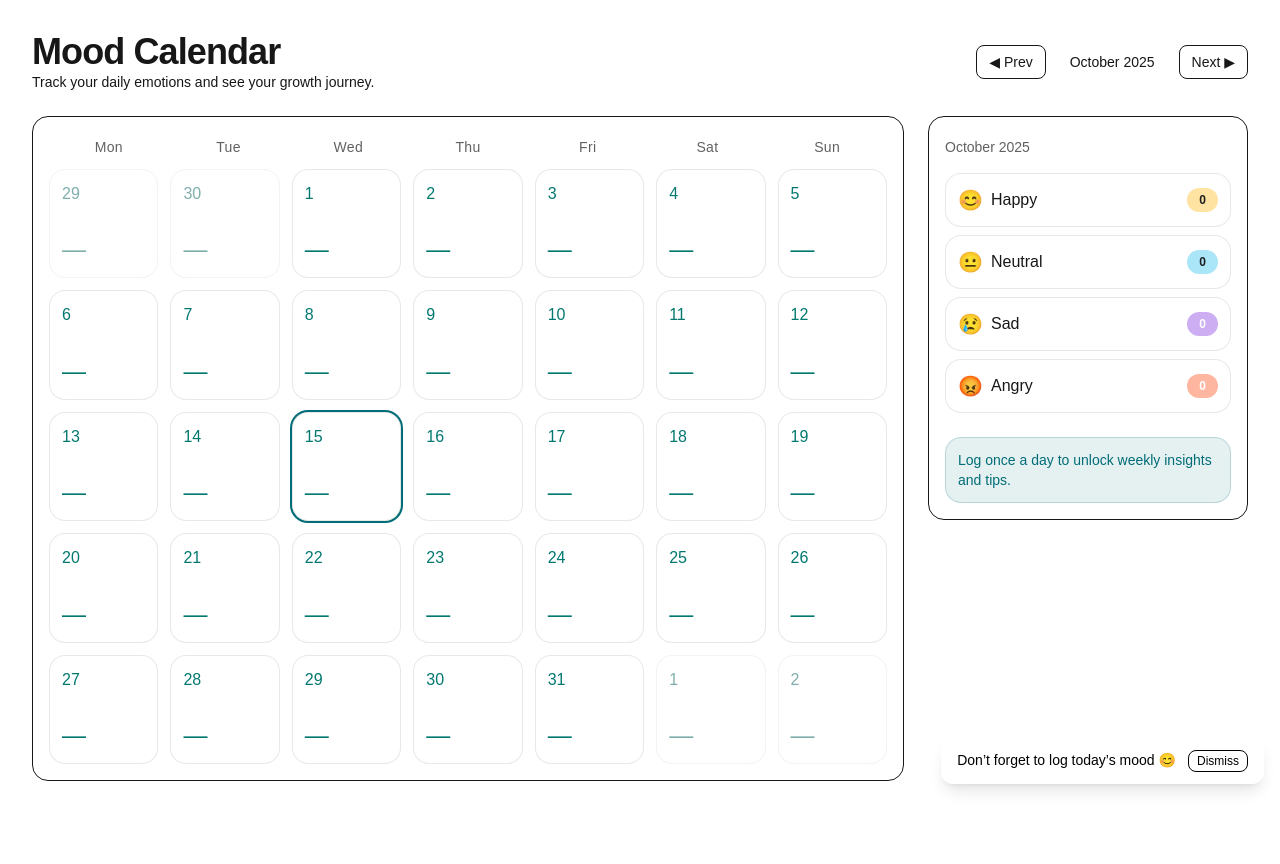
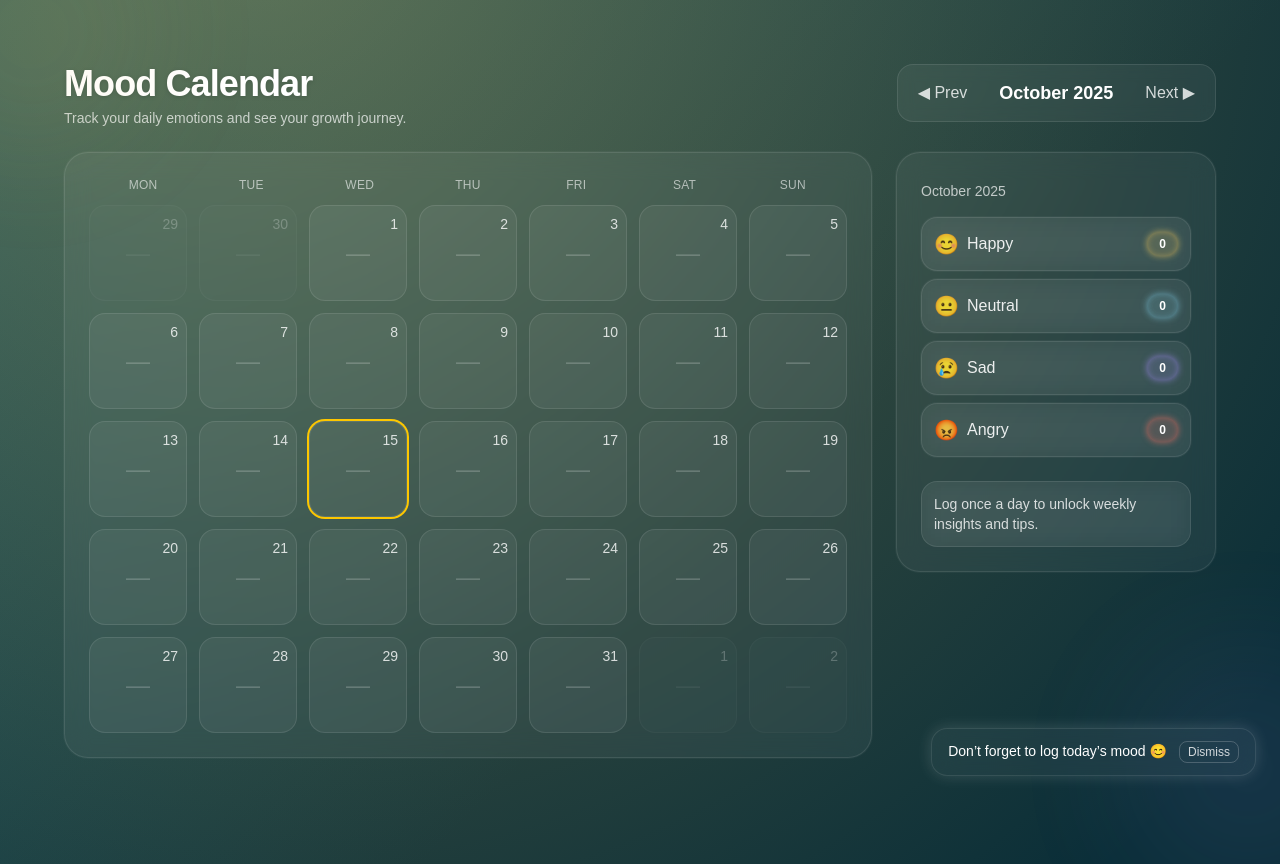
Before and after one commit to wahabahmed25/trance4mation-temp, a Next.js app in the folder frontend/: page /mood-calendar in a window 1280 px wide. Before the commit the page ends 813 px from the top, so only its background shows below. Built offline with nearby package versions, Linux system fonts and the light colour scheme; no server answers; the database is empty.

Commit message:
Updated User Interface

```diff
--- a/frontend/src/app/mood-calendar/page.tsx
+++ b/frontend/src/app/mood-calendar/page.tsx
@@ -3,5 +3,29 @@ import MoodCalendarView from "@/features/mood-calendar/MoodCalendarView";
 export const metadata = { title: "Mood Calendar | Play to Heal" };
 
 export default function MoodCalendarPage() {
-  return <MoodCalendarView />;
+  return (
+    <div
+      className="min-h-screen w-full text-white"
+      style={{
+        background: `radial-gradient(80rem 80rem at 20% -10%, rgba(244,201,93,0.35), transparent),
+                     linear-gradient(135deg, #0F4C5C, #0A2E38 60%)`,
+      }}
+    >
+      <main className="mx-auto max-w-7xl px-4 py-8 md:px-8">
+        <MoodCalendarView />
+      </main>
+
+      {/* Subtle glowing corner accents */}
+      <div className="pointer-events-none fixed inset-0" aria-hidden>
+        <div
+          className="absolute -left-24 -top-24 h-64 w-64 rounded-full blur-3xl"
+          style={{ background: "#F4C95D", opacity: 0.08 }}
+        />
+        <div
+          className="absolute -bottom-24 -right-24 h-64 w-64 rounded-full blur-3xl"
+          style={{ background: "#A78BFA", opacity: 0.08 }}
+        />
+      </div>
+    </div>
+  );
 }
--- a/frontend/src/features/mood-calendar/MoodCalendarView.tsx
+++ b/frontend/src/features/mood-calendar/MoodCalendarView.tsx
@@ -7,13 +7,13 @@ import { MoodPicker } from "./components/MoodPicker";
 import { SummarySidebar } from "./components/SummarySidebar";
 import { ReminderToast } from "./components/ReminderToast";
 import { generateMonthDays } from "./utils/calendar";
-import type { MoodType } from "@/features/mood-calendar/types";
+import type { MoodType, NullableMood } from "@/features/mood-calendar/types";
 import { saveMood, loadMoods } from "@/lib/api/moods";
 
 export default function MoodCalendarView() {
   const [currentMonth, setCurrentMonth] = useState(new Date());
   const [selectedDate, setSelectedDate] = useState<string | null>(null);
-  const [moodsByDay, setMoodsByDay] = useState<Record<string, MoodType | null>>({});
+  const [moodsByDay, setMoodsByDay] = useState<Record<string, NullableMood>>({});
   const [sidebarOpen, setSidebarOpen] = useState(true);
 
   // TODO: replace with real Firebase Auth user later
@@ -39,7 +39,8 @@ export default function MoodCalendarView() {
     setSelectedDate(dateKey);
   }
 
-  async function handleSelectMood(mood: MoodType) {
+  // ✅ Accept MoodType | null so we can also clear moods
+  async function handleSelectMood(mood: NullableMood) {
     if (!selectedDate) return;
 
     // Update UI immediately
@@ -59,33 +60,34 @@ export default function MoodCalendarView() {
   const days = generateMonthDays(currentMonth, moodsByDay);
 
   return (
-    <main className="min-h-screen bg-gradient-to-br from-brand-paper to-white p-4 sm:p-6 lg:p-8">
+    <main className="min-h-screen px-4 py-8 md:px-8">
       {/* Header */}
       <header className="mb-6 flex flex-col gap-4 sm:flex-row sm:items-center sm:justify-between">
         <div>
-          <h1 className="text-3xl font-extrabold tracking-tight text-brand-teal sm:text-4xl">
+          <h1 className="text-4xl font-extrabold tracking-tight text-white drop-shadow-sm">
             Mood Calendar
           </h1>
-          <p className="text-sm text-brand-ink/70">
+          <p className="mt-1 text-sm text-white/70">
             Track your daily emotions and see your growth journey.
           </p>
         </div>
 
-        <div className="flex items-center gap-2">
+        {/* Month switcher */}
+        <div className="flex items-center gap-2 self-start rounded-2xl border border-white/10 bg-white/5 px-2 py-2 backdrop-blur">
           <button
-            className="rounded-lg border border-brand-teal/20 px-3 py-1.5 text-sm text-brand-teal hover:bg-brand-teal/10 transition"
+            className="rounded-xl px-3 py-2 text-white/80 hover:bg-white/10 transition"
             onClick={() => setCurrentMonth(subMonths(currentMonth, 1))}
           >
             ◀ Prev
           </button>
-          <div className="rounded-lg bg-white px-4 py-1.5 text-sm font-medium text-brand-ink shadow-card">
+          <span className="px-3 py-1 text-lg font-semibold tabular-nums text-white">
             {currentMonth.toLocaleString(undefined, {
               month: "long",
               year: "numeric",
             })}
-          </div>
+          </span>
           <button
-            className="rounded-lg border border-brand-teal/20 px-3 py-1.5 text-sm text-brand-teal hover:bg-brand-teal/10 transition"
+            className="rounded-xl px-3 py-2 text-white/80 hover:bg-white/10 transition"
             onClick={() => setCurrentMonth(addMonths(currentMonth, 1))}
           >
             Next ▶
@@ -95,29 +97,31 @@ export default function MoodCalendarView() {
 
       {/* Layout */}
       <div className="flex flex-col gap-6 lg:flex-row">
-        <section className="flex-1 rounded-2xl border border-brand-ink/10 bg-white p-4 shadow-card hover:shadow-hover transition">
+        {/* Calendar block */}
+        <section className="flex-1 rounded-3xl border border-white/10 bg-white/5 p-6 shadow-[0_0_0_1px_rgba(255,255,255,0.04)] backdrop-blur-md">
           <CalendarGrid days={days} onPick={handlePick} />
         </section>
 
+        {/* Sidebar */}
         <aside className="lg:w-80">
           <div
             className="mb-2 flex cursor-pointer items-center justify-between lg:hidden"
             onClick={() => setSidebarOpen(!sidebarOpen)}
           >
-            <h3 className="text-lg font-bold text-brand-teal">This Month</h3>
-            <span className="text-sm text-brand-ink/70">
+            <h3 className="text-lg font-bold text-white">This Month</h3>
+            <span className="text-sm text-white/70">
               {sidebarOpen ? "▴" : "▾"}
             </span>
           </div>
           {sidebarOpen && (
-            <div className="rounded-2xl border border-brand-ink/10 bg-white p-4 shadow-card hover:shadow-hover transition">
+            <div className="rounded-3xl border border-white/10 bg-white/5 p-6 shadow-[0_0_0_1px_rgba(255,255,255,0.04)] backdrop-blur-md">
               <SummarySidebar moodsByDay={moodsByDay} monthDate={currentMonth} />
             </div>
           )}
         </aside>
       </div>
 
-      {/* Mood Picker */}
+      {/* Mood Picker Modal */}
       {selectedDate && (
         <MoodPicker
           dateKey={selectedDate}
--- a/frontend/src/features/mood-calendar/components/CalendarGrid.tsx
+++ b/frontend/src/features/mood-calendar/components/CalendarGrid.tsx
@@ -4,9 +4,9 @@ import { moodColors } from "../types";
 
 const MOOD_EMOJIS: Record<MoodType, string> = {
   happy: "😊",
-  neutral: "😐",
-  sad: "😢",
-  angry: "😡",
+  neutral: "🙂",
+  sad: "😔",
+  angry: "😠",
 };
 
 export function CalendarGrid({
@@ -21,37 +21,57 @@ export function CalendarGrid({
   return (
     <div>
       {/* Weekday headers */}
-      <div className="mb-2 grid grid-cols-7 text-center text-[10px] sm:text-xs md:text-sm font-medium text-ink/70">
+      <div className="mb-3 grid grid-cols-7 text-center text-xs uppercase tracking-wide text-white/60">
         {WEEKDAYS.map((w) => (
-          <div key={w} className="py-1 tracking-wide">
-            {w}
-          </div>
+          <div key={w}>{w}</div>
         ))}
       </div>
 
       {/* Calendar days */}
-      <div className="grid grid-cols-7 gap-1 sm:gap-2 md:gap-3">
+      <div className="grid grid-cols-7 gap-3">
         {days.map((d) => {
-          const moodClass = d.mood ? moodColors[d.mood] : "bg-white border-ink/10";
+          const moodColor = d.mood ? moodColors[d.mood] : "";
 
           return (
             <button
               key={d.key}
               onClick={() => onPick(d.key)}
+              disabled={!d.isCurrentMonth}
               className={[
-                "aspect-square rounded-xl sm:rounded-2xl",
-                "border p-1 sm:p-2 md:p-3 flex flex-col justify-between",
-                "text-xs sm:text-sm md:text-base font-medium",
-                "hover:shadow-md hover:-translate-y-[1px] transition text-teal-700",
-                moodClass,
-                d.isCurrentMonth ? "" : "opacity-50 text-teal-800",
-                d.isToday ? "ring-2 ring-teal" : "",
+                "relative h-24 rounded-2xl border border-white/10 bg-white/5 p-2 text-left outline-none transition",
+                "hover:bg-white/10 focus-visible:ring-2 focus-visible:ring-white/30",
+                !d.isCurrentMonth ? "opacity-30 cursor-not-allowed" : "",
+                d.isToday ? "ring-2 ring-yellow-400" : "",
               ].join(" ")}
             >
-              <span>{d.date.getDate()}</span>
-              <span className="text-lg sm:text-2xl">
-                {d.mood ? MOOD_EMOJIS[d.mood] : "—"}
+              {/* Date number (always on top-right corner) */}
+              <span className="absolute right-2 top-2 z-20 text-sm font-medium text-white/80">
+                {d.date.getDate()}
               </span>
+
+              {/* Mood chip / placeholder */}
+              {d.mood ? (
+                <span
+                  className="absolute left-1/2 top-1/2 z-10 flex -translate-x-1/2 -translate-y-1/2 items-center gap-2 rounded-full px-3 py-1 text-sm font-medium"
+                  style={{
+                    backgroundColor: `${moodColor}22`,
+                    backdropFilter: "blur(6px)",
+                    WebkitBackdropFilter: "blur(6px)",
+                    boxShadow: `
+                      0 0 6px ${moodColor},
+                      0 0 12px ${moodColor}AA,
+                      0 0 24px ${moodColor}88
+                    `,
+                  }}
+                >
+                  <span className="text-base">{MOOD_EMOJIS[d.mood]}</span>
+                  <span className="hidden sm:inline text-white/90 capitalize">{d.mood}</span>
+                </span>
+              ) : (
+                <span className="absolute left-1/2 top-1/2 -translate-x-1/2 -translate-y-1/2 text-2xl opacity-20">
+                  —
+                </span>
+              )}
             </button>
           );
         })}
--- a/frontend/src/features/mood-calendar/components/ReminderToast.tsx
+++ b/frontend/src/features/mood-calendar/components/ReminderToast.tsx
@@ -3,18 +3,20 @@ import { useEffect, useState } from "react";
 
 export function ReminderToast() {
   const [show, setShow] = useState(false);
+
   useEffect(() => {
     const t = setTimeout(() => setShow(true), 1200);
     return () => clearTimeout(t);
   }, []);
+
   if (!show) return null;
 
   return (
-    <div className="fixed bottom-0 left-0 right-0 z-30 sm:bottom-4 sm:right-4 sm:left-auto sm:w-auto">
-      <div className="mx-2 sm:mx-0 rounded-xl bg-brand-peach px-4 py-3 text-sm font-medium text-black shadow-lg">
+    <div className="fixed bottom-0 left-0 right-0 z-30 sm:bottom-6 sm:right-6 sm:left-auto sm:w-auto">
+      <div className="mx-2 sm:mx-0 rounded-2xl border border-white/10 bg-white/5 px-4 py-3 text-sm font-medium text-white shadow-[0_0_15px_rgba(255,255,255,0.15)] backdrop-blur-md">
         Don’t forget to log today’s mood 😊
         <button
-          className="ml-3 rounded-lg border border-white/500 px-2 py-0.5 text-xs text-black hover:bg-white/20"
+          className="ml-3 rounded-lg border border-white/20 px-2 py-0.5 text-xs text-white/80 hover:bg-white/10 transition"
           onClick={() => setShow(false)}
         >
           Dismiss
--- a/frontend/src/features/mood-calendar/components/SummarySidebar.tsx
+++ b/frontend/src/features/mood-calendar/components/SummarySidebar.tsx
@@ -1,5 +1,5 @@
 "use client";
-import type { MoodType } from "../types";
+import type { MoodType, NullableMood } from "../types";
 
 const EMOJI: Record<MoodType, string> = {
   happy: "😊",
@@ -8,24 +8,31 @@ const EMOJI: Record<MoodType, string> = {
   angry: "😡",
 };
 
-const CHIP: Record<MoodType, string> = {
-  happy: "bg-sunshine/60 text-ink",
-  neutral: "bg-sky/50 text-ink",
-  sad: "bg-violet/50 text-white",
-  angry: "bg-peach/60 text-white",
+const COLORS: Record<MoodType, string> = {
+  happy: "#F4C95D", // golden glow
+  neutral: "#7EC8E3", // sky blue
+  sad: "#A78BFA", // violet
+  angry: "#FF6F61", // coral
 };
 
 export function SummarySidebar({
   moodsByDay,
   monthDate,
 }: {
-  moodsByDay: Record<string, MoodType | null>;
+  moodsByDay: Record<string, NullableMood>;
   monthDate: Date;
 }) {
   // count moods for current month
-  const prefix = `${monthDate.getFullYear()}-${String(monthDate.getMonth() + 1).padStart(2, "0")}-`;
+  const prefix = `${monthDate.getFullYear()}-${String(
+    monthDate.getMonth() + 1
+  ).padStart(2, "0")}-`;
   const keys = Object.keys(moodsByDay).filter((k) => k.startsWith(prefix));
-  const counts: Record<MoodType, number> = { happy: 0, neutral: 0, sad: 0, angry: 0 };
+  const counts: Record<MoodType, number> = {
+    happy: 0,
+    neutral: 0,
+    sad: 0,
+    angry: 0,
+  };
   keys.forEach((k) => {
     const m = moodsByDay[k];
     if (m) counts[m]++;
@@ -33,30 +40,37 @@ export function SummarySidebar({
 
   return (
     <div>
-      <p className="mt-1 text-sm text-ink/70">
+      <p className="mt-1 text-sm text-white/70">
         {monthDate.toLocaleString(undefined, { month: "long", year: "numeric" })}
       </p>
 
       <div className="mt-4 space-y-2">
-        {Object.entries(counts).map(([mood, n]) => (
+        {Object.entries(counts).map(([mood, n]) => {
+          const color = COLORS[mood as MoodType];
+          return (
             <div
               key={mood}
-            className="flex items-center justify-between rounded-2xl border border-ink/10 bg-white p-3 shadow-card"
+              className="flex items-center justify-between rounded-2xl border border-white/10 bg-white/5 p-3 backdrop-blur-md shadow-[0_0_0_1px_rgba(255,255,255,0.04)]"
             >
-            <span className="flex items-center gap-2 capitalize">
+              <span className="flex items-center gap-2 capitalize text-white/90">
                 <span className="text-xl">{EMOJI[mood as MoodType]}</span>
                 {mood}
               </span>
               <span
-              className={`rounded-full px-3 py-1 text-xs font-semibold ${CHIP[mood as MoodType]}`}
+                className="rounded-full px-3 py-1 text-xs font-semibold text-white"
+                style={{
+                  backgroundColor: `${color}22`,
+                  boxShadow: `0 0 6px ${color}99, inset 0 0 6px ${color}66`,
+                }}
               >
                 {n}
               </span>
             </div>
-        ))}
+          );
+        })}
       </div>
 
-      <div className="mt-6 rounded-2xl border border-teal/20 bg-teal/10 p-3 text-sm text-teal">
+      <div className="mt-6 rounded-2xl border border-white/10 bg-white/5 p-3 text-sm text-white/80 backdrop-blur-md">
         Log once a day to unlock weekly insights and tips.
       </div>
     </div>
--- a/frontend/src/features/mood-calendar/types.ts
+++ b/frontend/src/features/mood-calendar/types.ts
@@ -1,4 +1,5 @@
 export type MoodType = "happy" | "neutral" | "sad" | "angry";
+export type NullableMood = MoodType | null;
 
 export type MoodDay = {
   key: string; // "YYYY-MM-DD"
```
Also changed, not shown: frontend/src/features/mood-calendar/components/MoodPicker.tsx (+39 -20 lines), frontend/src/lib/api/moods.ts (+15 -8 lines). Lines whose indentation alone changed are shown as unchanged.
